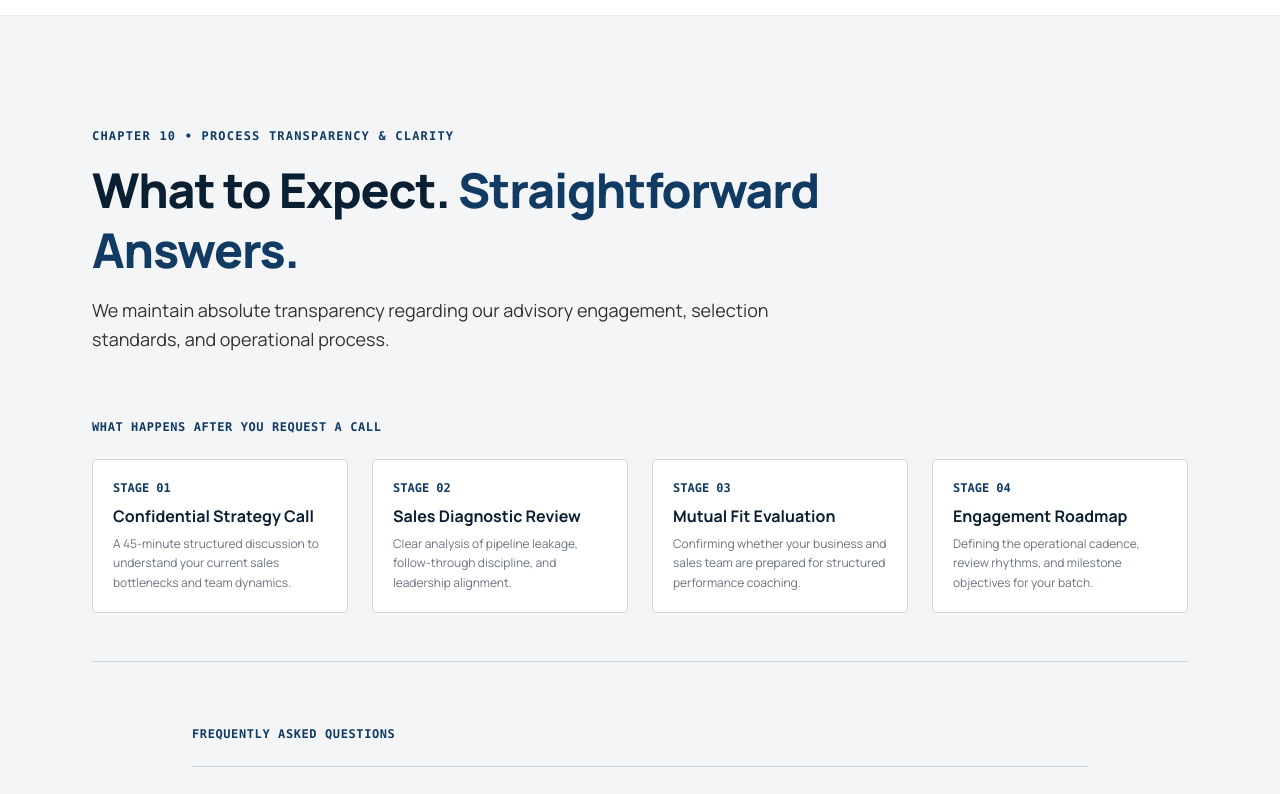
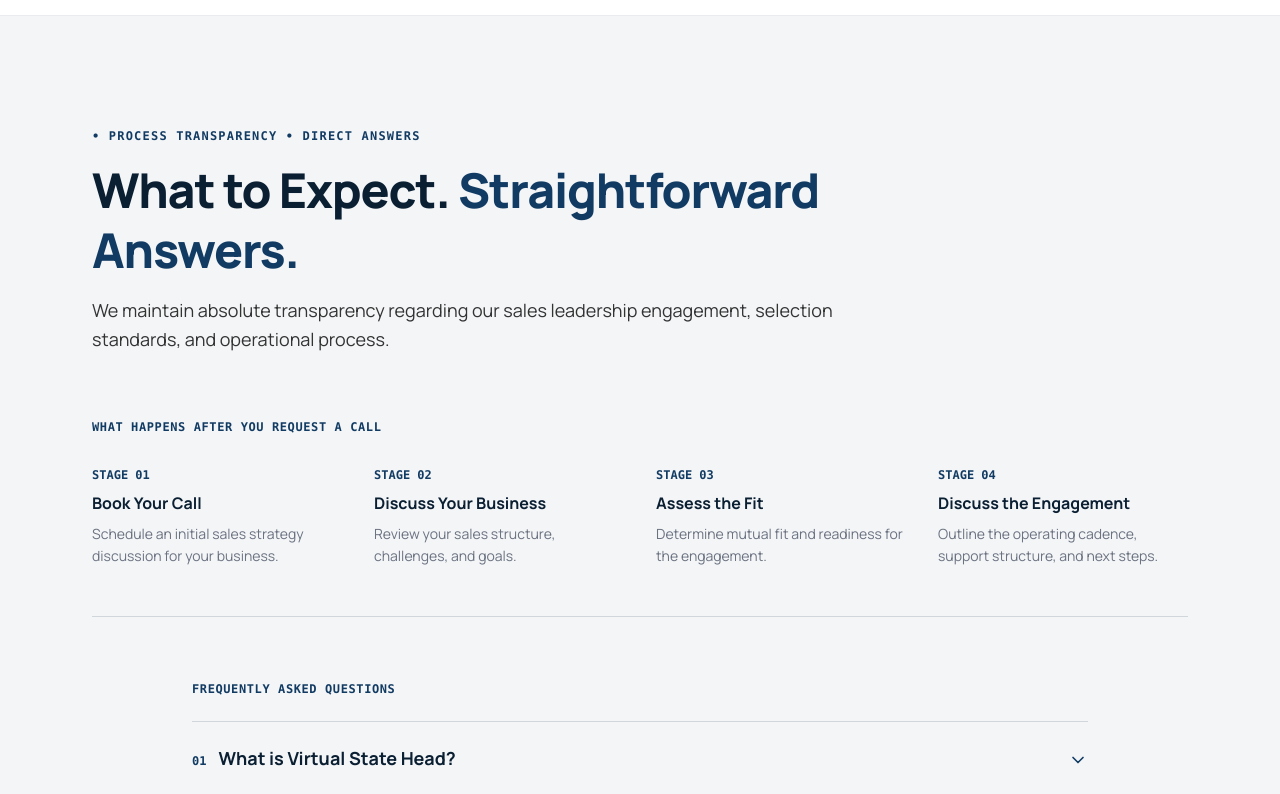
Before and after one commit to Bedant1424/virtual-state-head, a React (Vite) app: page / in a window 1280 px wide. Shown: the part 9880-10674 px from the top of the page. Built offline with nearby package versions, Linux system fonts and the light colour scheme.

Commit message:
feat(vsh): rebuild conversion experience

```diff
--- a/src/components/ui/DemoModal.tsx
+++ b/src/components/ui/DemoModal.tsx
@@ -114,7 +114,7 @@
               <input
                 type="text"
                 readOnly
-                value="3 – 25+ People"
+                value="Active Sales Team"
                 className="w-full px-3.5 py-2 rounded-lg border border-gray-200 bg-paper text-xs text-muted"
               />
             </div>
--- a/src/sections/Chapters/Chapter10BookingFAQCTA.tsx
+++ b/src/sections/Chapters/Chapter10BookingFAQCTA.tsx
@@ -9,12 +9,12 @@
 }
 
 /**
- * CHAPTER 10 — CONVERSION: WHAT HAPPENS AFTER, FAQ & FINAL CTA
- * Editorial Strategic Authority
+ * CHAPTER 10 — CONVERSION: BOOKING STAGES, FAQS & DECISIVE CLOSING
+ * Editorial Strategic Authority: Two-Tone Conversion Gateway
  *
- * 1. What Happens When You Book: 4 concise stages.
- * 2. Exactly 9 Authoritative Master FAQs (collapsed accordions).
- * 3. Final Decisive CTA in Deep Navy (#0B1F33).
+ * Part A: 4 approved booking stages in clean linear typography + 9 Master FAQs.
+ * Part B: Centered Midnight Navy (#0B1F33) closing canvas with locked CTA.
+ * No cards, no workflow diagrams, no fake booking calendar.
  */
 export const Chapter10BookingFAQCTA: React.FC<Chapter10BookingFAQCTAProps> = ({ onCtaClick }) => {
   const { faqs } = siteContent;
@@ -24,41 +24,41 @@
     setOpenFaq((prev) => (prev === id ? null : id));
   };
 
-  const bookingSteps = [
+  const bookingStages = [
     {
       num: '01',
-      title: 'Confidential Strategy Call',
-      desc: 'A 45-minute structured discussion to understand your current sales bottlenecks and team dynamics.',
+      title: 'Book Your Call',
+      desc: 'Schedule an initial sales strategy discussion for your business.',
     },
     {
       num: '02',
-      title: 'Sales Diagnostic Review',
-      desc: 'Clear analysis of pipeline leakage, follow-through discipline, and leadership alignment.',
+      title: 'Discuss Your Business',
+      desc: 'Review your sales structure, challenges, and goals.',
     },
     {
       num: '03',
-      title: 'Mutual Fit Evaluation',
-      desc: 'Confirming whether your business and sales team are prepared for structured performance coaching.',
+      title: 'Assess the Fit',
+      desc: 'Determine mutual fit and readiness for the engagement.',
     },
     {
       num: '04',
-      title: 'Engagement Roadmap',
-      desc: 'Defining the operational cadence, review rhythms, and milestone objectives for your batch.',
+      title: 'Discuss the Engagement',
+      desc: 'Outline the operating cadence, support structure, and next steps.',
     },
   ];
 
   return (
     <div id="conversion" className="overflow-hidden">
-      {/* SECTION 1: WHAT HAPPENS WHEN YOU BOOK & FAQS (Light Mist Ground) */}
+      {/* SECTION 1: BOOKING STAGES & FAQS (Light Mist Ground #F3F5F7) */}
       <section
         id="faqs"
         aria-labelledby="faq-heading"
         className="py-16 sm:py-24 lg:py-28 bg-[#F3F5F7] border-b border-gray-200/80"
       >
         <Container size="default">
-          {/* Chapter Micro-Index */}
+          {/* Chapter Micro-Index (Eyebrow 3 of 3 on page) */}
           <div className="text-xs font-mono font-semibold uppercase tracking-widest text-[#123B63] mb-4">
-            CHAPTER 10 • PROCESS TRANSPARENCY & CLARITY
+            • Process Transparency • Direct Answers
           </div>
 
           {/* Heading */}
@@ -73,26 +73,26 @@
               </span>
             </h2>
             <p className="text-base sm:text-lg text-[#333333] font-sans leading-relaxed">
-              We maintain absolute transparency regarding our advisory engagement, selection standards, and operational process.
+              We maintain absolute transparency regarding our sales leadership engagement, selection standards, and operational process.
             </p>
           </div>
 
-          {/* 4-Step Booking Roadmap (Hairline Register) */}
+          {/* 4 Approved Booking Stages (Simple Linear Typography, No Workflow Diagrams, No Cards) */}
           <div className="mb-16 pb-12 border-b border-gray-300">
-            <div className="text-xs font-mono font-bold uppercase tracking-wider text-[#123B63] mb-6">
+            <div className="text-xs font-mono font-bold uppercase tracking-wider text-[#123B63] mb-8">
               WHAT HAPPENS AFTER YOU REQUEST A CALL
             </div>
-            <div className="grid grid-cols-1 sm:grid-cols-2 lg:grid-cols-4 gap-6">
-              {bookingSteps.map((step) => (
-                <div key={step.num} className="bg-white p-5 rounded-[4px] border border-gray-300">
-                  <span className="text-xs font-mono font-bold text-[#123B63] block mb-2">
-                    STAGE {step.num}
+            <div className="grid grid-cols-1 sm:grid-cols-2 lg:grid-cols-4 gap-8">
+              {bookingStages.map((stage) => (
+                <div key={stage.num} className="space-y-2">
+                  <span className="text-xs font-mono font-bold text-[#123B63] block">
+                    STAGE {stage.num}
                   </span>
-                  <h3 className="text-base font-bold text-[#0B1F33] font-sans mb-1.5">
-                    {step.title}
+                  <h3 className="text-base font-bold text-[#0B1F33] font-sans">
+                    {stage.title}
                   </h3>
-                  <p className="text-xs text-[#6B7280] font-sans leading-relaxed">
-                    {step.desc}
+                  <p className="text-xs sm:text-sm text-[#6B7280] font-sans leading-relaxed">
+                    {stage.desc}
                   </p>
                 </div>
               ))}
@@ -158,7 +158,7 @@
           <div className="max-w-3xl mx-auto text-center space-y-6 sm:space-y-8">
             <div className="inline-flex items-center gap-2 text-xs font-mono font-semibold uppercase tracking-widest text-[#87CEEB]">
               <span className="w-1.5 h-1.5 rounded-full bg-[#87CEEB]" />
-              <span>CONFIDENTIAL EXECUTIVE ADVISORY</span>
+              <span>SALES LEADERSHIP FOR ODISHA MSMES</span>
             </div>
 
             <h2
@@ -172,7 +172,7 @@
             </h2>
 
             <p className="text-base sm:text-lg text-gray-300 font-sans leading-relaxed max-w-2xl mx-auto">
-              Equip your business with the experienced sales leadership, execution structure, and accountability required for sustainable commercial growth in Odisha.
+              Equip your business with the experienced sales leadership, execution structure, and accountability required for consistent sales performance in Odisha.
             </p>
 
             <div className="pt-4 flex flex-col sm:flex-row items-center justify-center gap-4">
@@ -180,7 +180,7 @@
                 variant="primary"
                 size="lg"
                 onClick={onCtaClick}
-                className="w-full sm:w-auto bg-[#123B63] text-white hover:bg-[#1a4a7a] transition-colors font-bold px-10 py-4 rounded-[4px] shadow-none flex items-center justify-center gap-3 cursor-pointer border border-[#87CEEB]/30"
+                className="w-full sm:w-auto bg-[#123B63] text-white hover:bg-[#1a4a7a] transition-colors font-bold px-10 py-4 rounded-[4px] shadow-none flex items-center justify-center gap-3 cursor-pointer border border-[#87CEEB]/30 whitespace-nowrap"
               >
                 <span>Book Your Sales Strategy Call</span>
                 <ArrowRight className="w-4 h-4 text-[#87CEEB]" />
@@ -189,7 +189,7 @@
 
             <div className="pt-2 flex items-center justify-center gap-2 text-xs text-gray-400 font-sans">
               <ShieldCheck className="w-4 h-4 text-[#87CEEB] shrink-0" />
-              <span>Strictly 10 MSME Companies per Batch • Confidential 1-on-1 Discussion</span>
+              <span>Strictly Limited to 10 MSME Companies • Selection Based on Mutual Fit</span>
             </div>
           </div>
         </Container>
```
Also changed, not shown: 1 other file (tests, documents, lock files or other folders).
